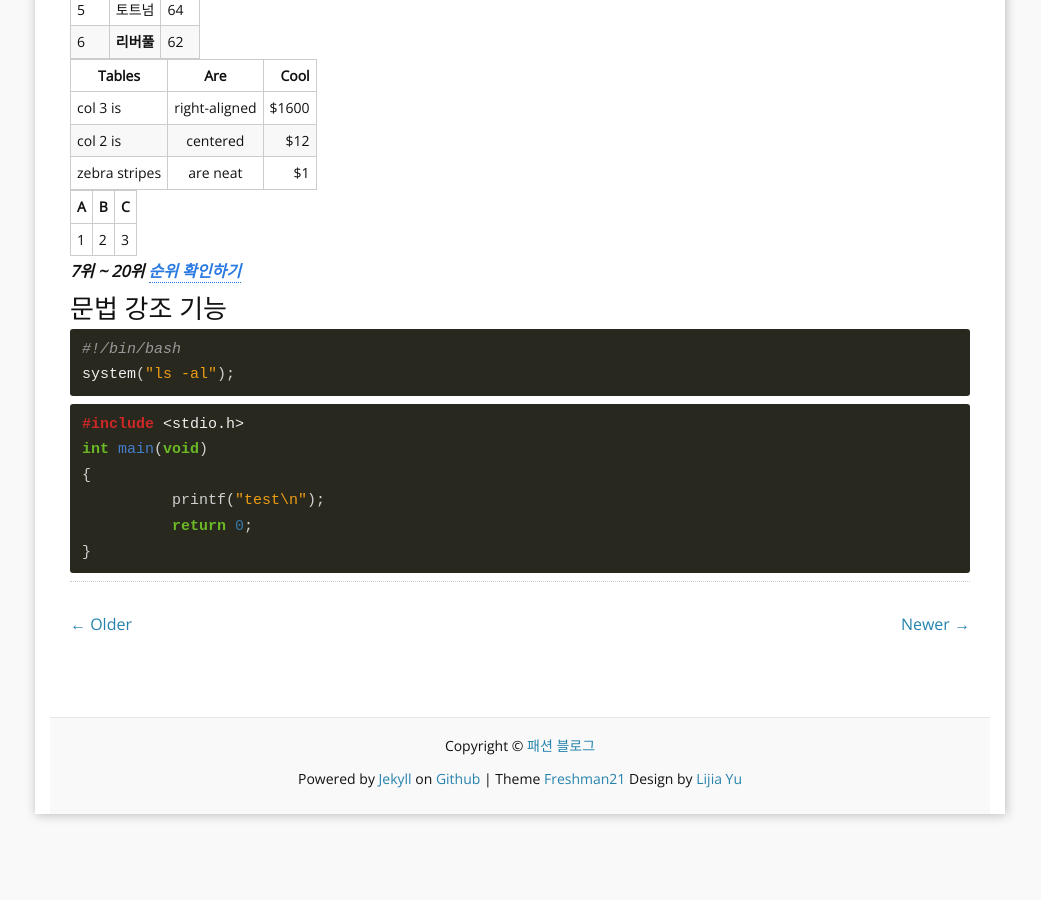
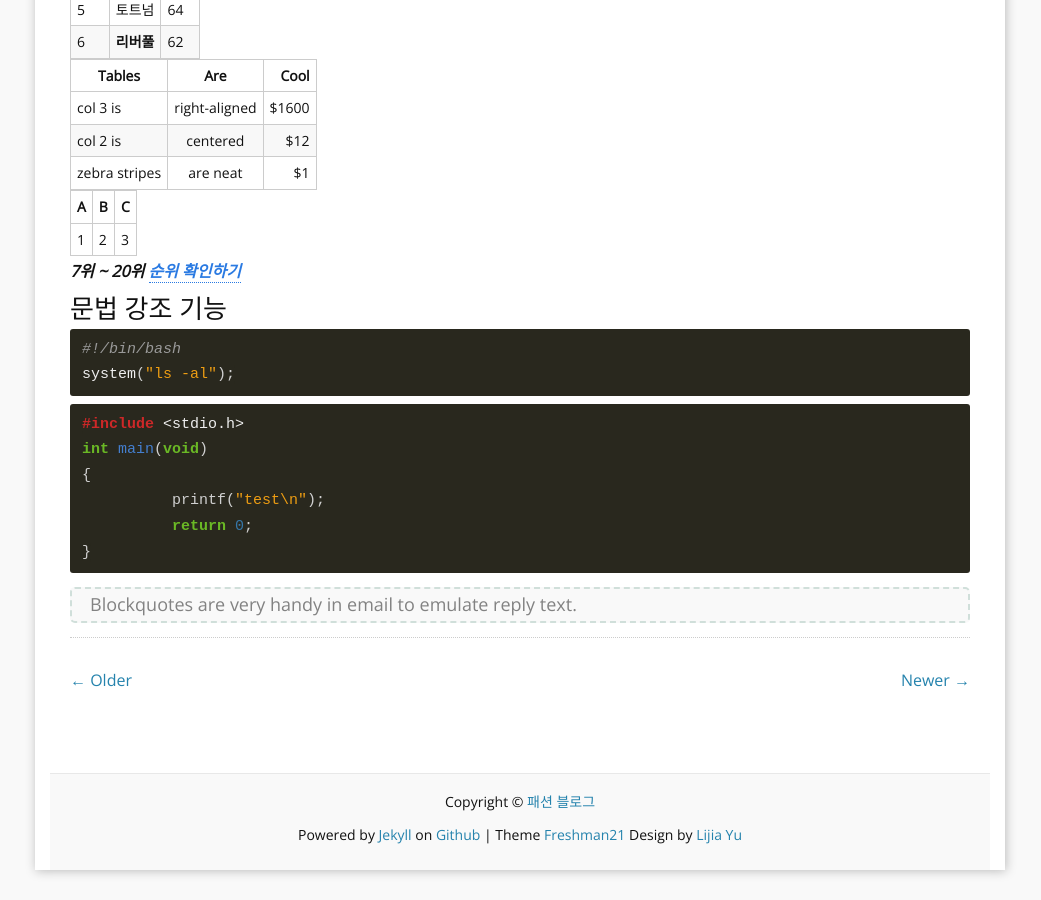
Before and after one commit to kut-fashion/kut-fashion, a Jekyll site: the page built from _posts/2015-05-26-Seo.md, in a window 1280 px wide and 900 px high, scrolled down 1304 px. Shown: the whole window, without its empty margins (120-1161 px from the left). Built offline with Jekyll 4.4.1, drawn with Linux system fonts in a browser that asks for light colours; comment, search, counter and statistics services are not loaded; before the commit the page ends 2148 px from its top, so only the background shows below that.

```diff
--- a/_posts/2015-05-26-Seo.md
+++ b/_posts/2015-05-26-Seo.md
@@ -63,3 +63,5 @@
 	  return 0;
 }
 {% endhighlight %}
+
+> Blockquotes are very handy in email to emulate reply text.
```
